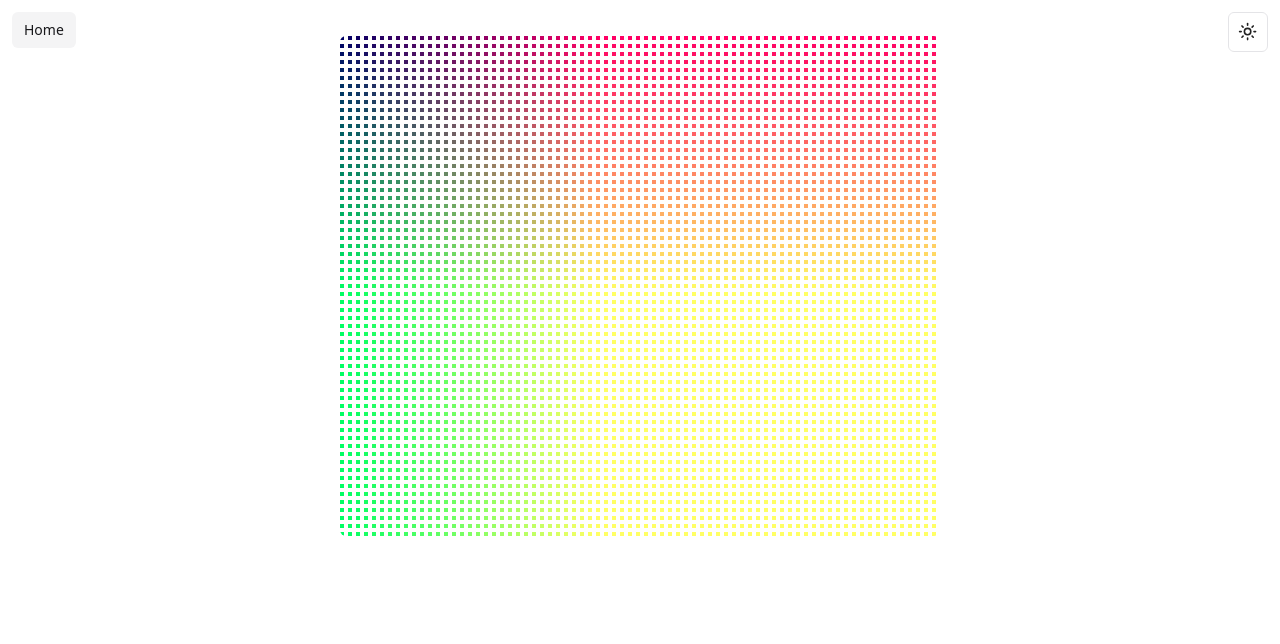
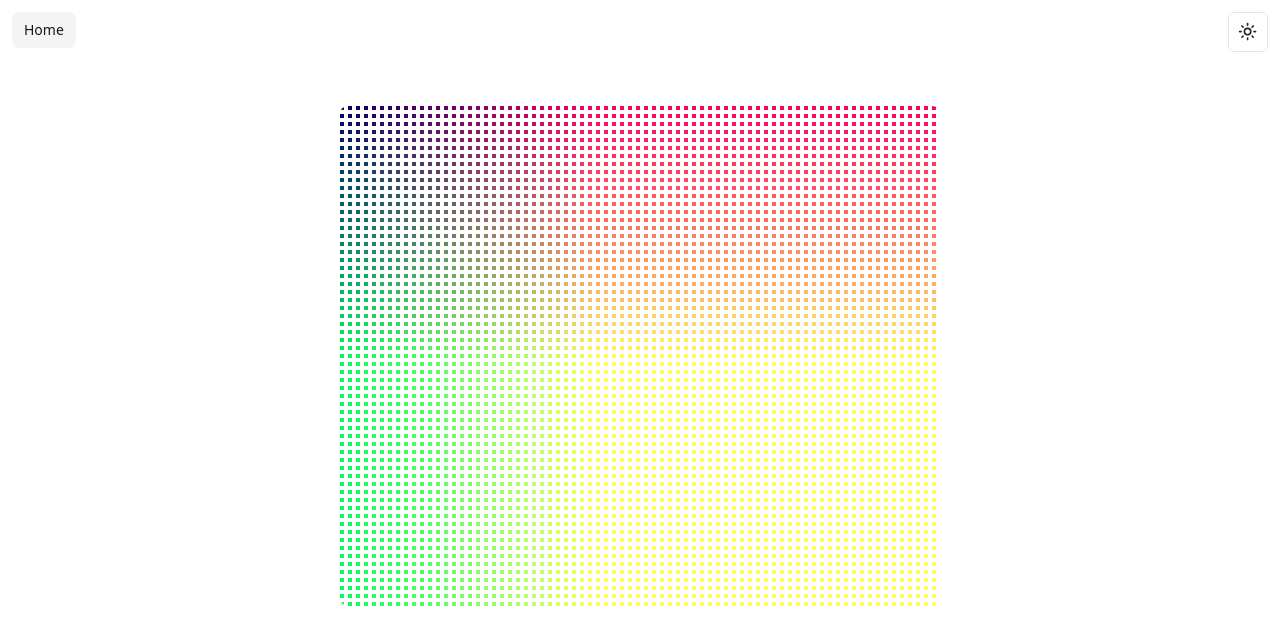
Before and after one commit to forrestwilkins/portfolio, a React (Vite) app: page /color-grid in a window 1280 px wide. Shown: the top 644 px of the page. Built offline with nearby package versions, Linux system fonts and the light colour scheme.

Commit message:
refactor: convert to mui for color grid

```diff
--- a/src/components/shared/canvas.tsx
+++ b/src/components/shared/canvas.tsx
@@ -1,25 +1,31 @@
-import { MouseEvent, TouchEvent, useEffect, useRef } from 'react';
+import {
+  CSSProperties,
+  MouseEvent,
+  TouchEvent,
+  useEffect,
+  useRef,
+} from 'react';
 
 interface Props {
   width?: number;
   height?: number;
-  className?: string;
   onMount?(canvas: HTMLCanvasElement): void;
   onClick?(canvas: HTMLCanvasElement, e: MouseEvent<Element>): void;
   onMouseMove?(canvas: HTMLCanvasElement, e: MouseEvent<Element>): void;
   onTouchMove?(canvas: HTMLCanvasElement, e: TouchEvent<Element>): void;
   onFrameRender?(canvas: HTMLCanvasElement, frameCount: number): void;
+  style?: CSSProperties;
 }
 
 const Canvas = ({
   width = 250,
   height = 250,
-  className,
   onClick,
   onFrameRender,
   onTouchMove,
   onMouseMove,
   onMount,
+  style,
 }: Props) => {
   const canvasRef = useRef<HTMLCanvasElement | null>(null);
 
@@ -69,7 +75,7 @@ const Canvas = ({
     <canvas
       width={width}
       height={height}
-      className={className}
+      style={style}
       onClick={handleClick}
       onMouseMove={handleMouseMove}
       onTouchMove={handleTouchMove}
--- a/src/pages/color-grid.tsx
+++ b/src/pages/color-grid.tsx
@@ -1,9 +1,11 @@
 import Canvas from '@/components/shared/canvas';
 import { useScreenSize } from '@/hooks/shared.hooks';
 import { constrain, mapRange } from '@/utils/math.utils';
+import { Box, useTheme } from '@mui/material';
 import { MouseEvent, TouchEvent } from 'react';
 
 const ColorGrid = () => {
+  const theme = useTheme();
   const [screenWidth, screenHeight] = useScreenSize();
 
   const canvasWidth = constrain(screenWidth * 0.8, 0, 600);
@@ -70,16 +72,24 @@ const ColorGrid = () => {
   };
 
   return (
-    <div className="flex justify-center lg:pt-5">
+    <Box
+      sx={{
+        display: 'flex',
+        justifyContent: 'center',
+        [theme.breakpoints.up('lg')]: {
+          paddingTop: '90px',
+        },
+      }}
+    >
       <Canvas
         width={canvasWidth}
         height={canvasHeight}
         onMount={handleCanvasMount}
         onMouseMove={handleMouseMove}
         onTouchMove={handleMouseMove}
-        className="rounded-md"
+        style={{ borderRadius: '8px' }}
       />
-    </div>
+    </Box>
   );
 };
 
--- a/src/pages/home-page.tsx
+++ b/src/pages/home-page.tsx
@@ -7,7 +7,7 @@ const HomePage = () => (
       padding: '80px 70px',
       display: 'flex',
       flexDirection: 'column',
-      gap: '28px',
+      gap: '24px',
     }}
   >
     <Link
```
